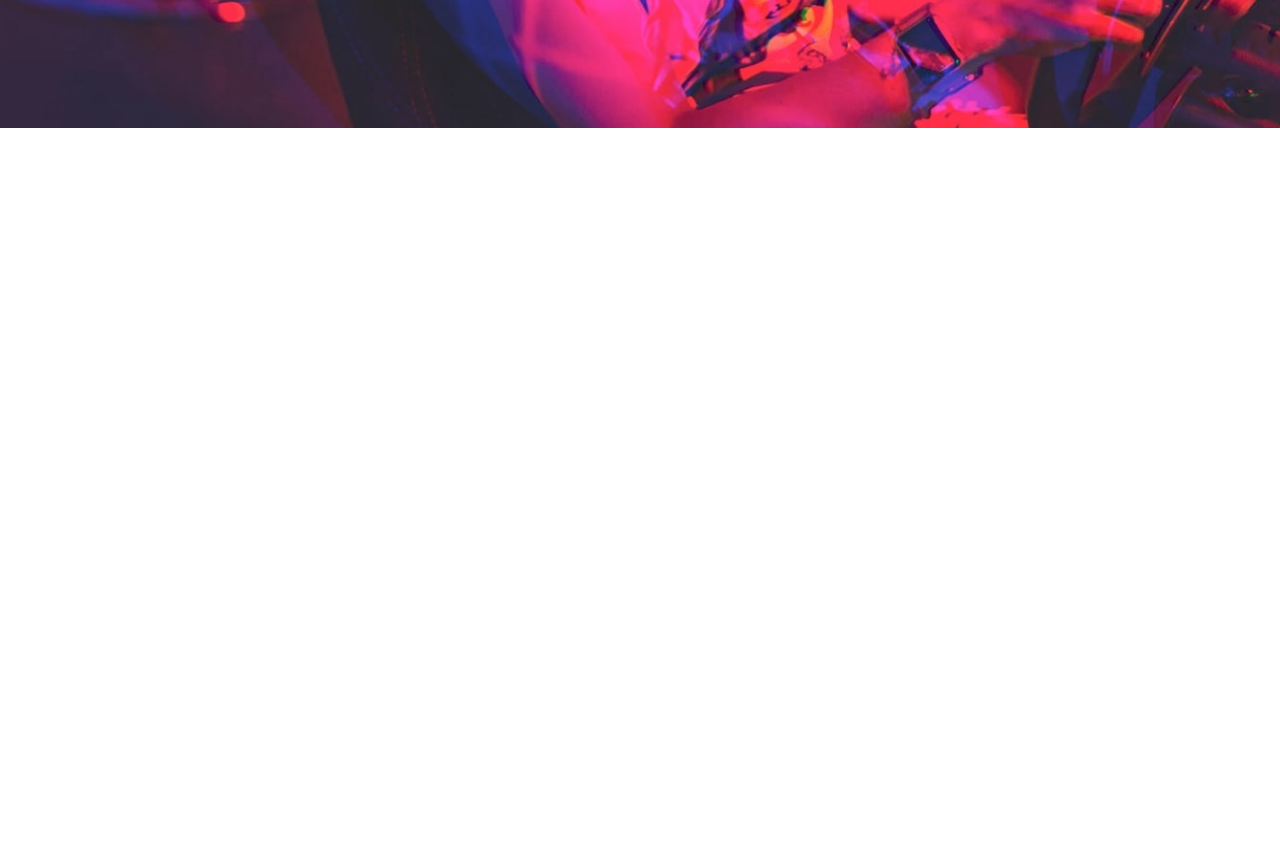
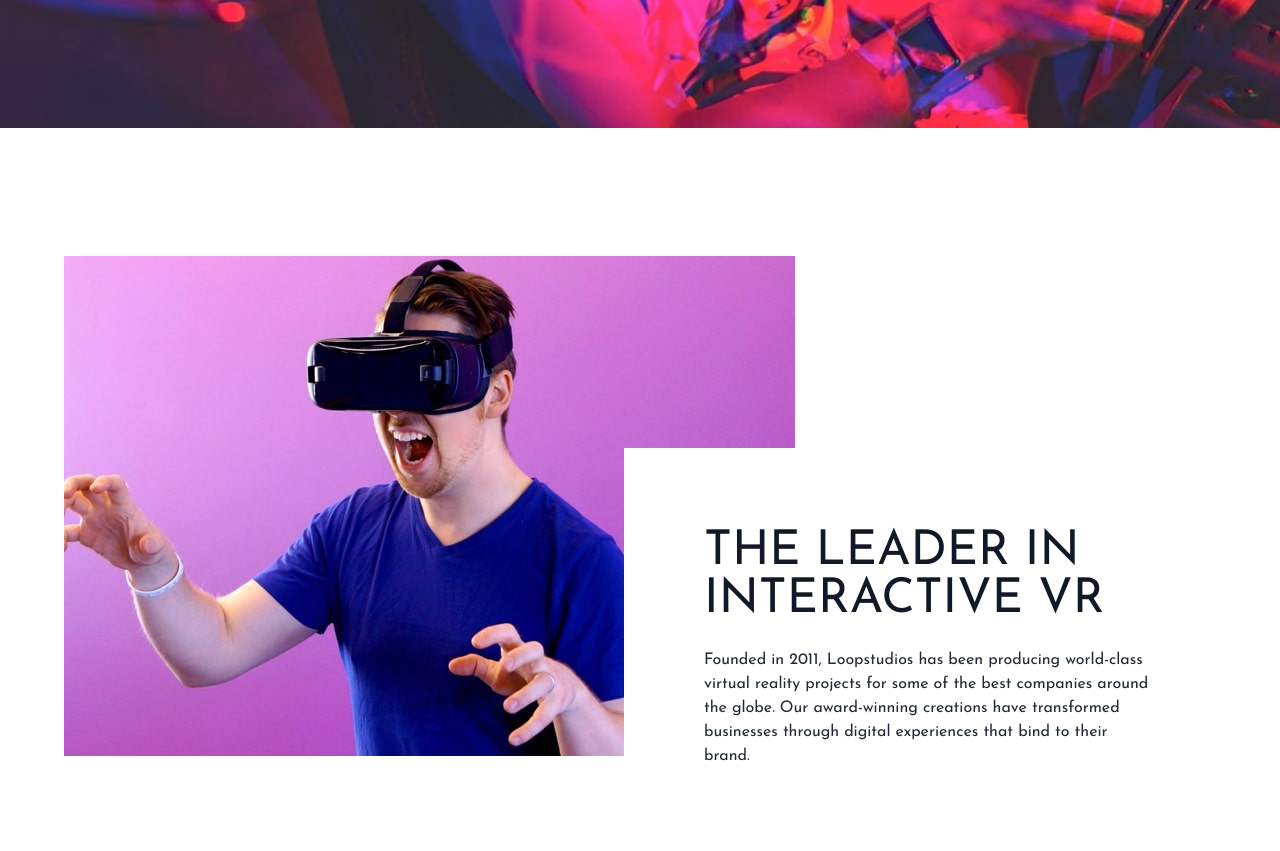
Before and after one commit to ahmedhakk/loopstudios, a website: page index.html in a window 1280 px wide. Shown: the part 492-1343 px from the top of the page. Before the commit the page ends 800 px from the top, so only its background shows below. Drawn offline with Linux system fonts and the light colour scheme.

Commit message:
feat: add feature section with interactive VR content

```diff
--- a/index.html
+++ b/index.html
@@ -52,6 +52,26 @@
       </div>
     </div>
   </section>
+
+  <!-- Feature Section -->
+  <section id="feature">
+    <div class="relative container flex flex-col max-w-6xl mx-auto my-32 px-6 text-gray-800 md:flex-row md:px-0">
+      <img src="images/desktop/image-interactive.jpg" alt="interactive" />
+      <div class="top-48 pr-0 mx-auto bg-white md:absolute md:right-0 md:py-20 md:pl-20 md:mx-0">
+        <h2
+          class="max-w-lg mt-10 mb-6 font-sans text-4xl text-center text-gray-900 uppercase md:text-5xl md:mt-0 md:text-left">
+          The Leader in Interactive VR
+        </h2>
+        <p class="max-w-md mx-auto text-center md:text-left md:mx-0">
+          Founded in 2011, Loopstudios has been producing world-class virtual reality projects for some of the best
+          companies
+          around the globe. Our award-winning creations have transformed businesses through digital experiences that
+          bind to their
+          brand.
+        </p>
+      </div>
+    </div>
+  </section>
 </body>
 
 </html>
```
Also changed, not shown: css/style.css.
